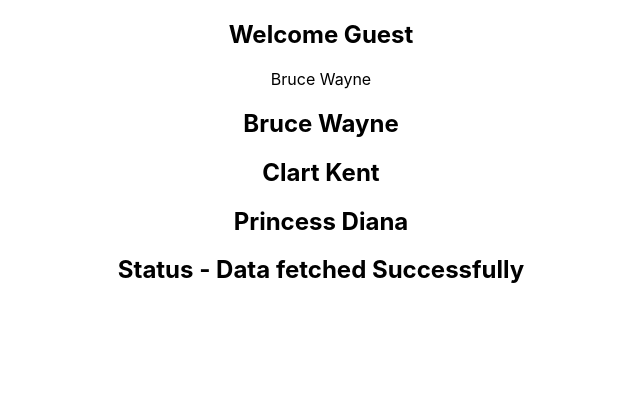
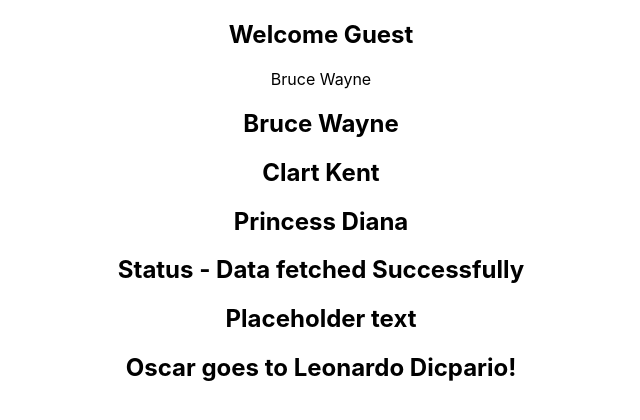
Before and after one commit to chetanalotliker/learn-react-typescript, a React (Create React App) app: page / in a window 1280 px wide. Shown: the top 420 px of the page, without its empty margins (319-959 px from the left). Built offline with nearby package versions, Linux system fonts and the light colour scheme.

Commit message:
Learn optional props

```diff
--- a/src/App.tsx
+++ b/src/App.tsx
@@ -1,5 +1,7 @@
 import './App.css';
+import { Oscar } from './Oscar';
 import { Greet } from './components/Greet';
+import { Heading } from './components/Heading';
 import { Person } from './components/Person';
 import { PersonList } from './components/PersonList';
 import { Status } from './components/Status';
@@ -26,10 +28,14 @@ function App() {
   ]
   return (
     <div className="App">
-      <Greet name='Chetana' messageCount={20} isLoggedIn={false} />
+      <Greet name='Mark' isLoggedIn={false} />
       <Person name={personName}/>
       <PersonList names={nameList}/>
       <Status status='success' />
+      <Heading>Placeholder text</Heading>
+      <Oscar>
+        <Heading>Oscar goes to Leonardo Dicpario!</Heading>
+      </Oscar>
     </div>
   );
 }
--- /dev/null
+++ b/src/Oscar.tsx
@@ -0,0 +1,9 @@
+import React from "react"
+
+type OscarProps = {
+    children: React.ReactNode
+}
+
+export const Oscar = (props: OscarProps)=>{
+    return <div>{props.children}</div>
+}
--- a/src/components/Greet.tsx
+++ b/src/components/Greet.tsx
@@ -1,15 +1,16 @@
 type GreetProps = {
     name: string,
-    messageCount: number,
+    messageCount?: number,
     isLoggedIn: boolean
 }
 
 export const Greet = (props: GreetProps)=>{
+    const { messageCount = 0} = props;
     return (
         <div>
             <h2>
                 {
-                    props.isLoggedIn? `Welcome ${props.name}! You have ${props.messageCount} unread messages`:`Welcome Guest`
+                    props.isLoggedIn? `Welcome ${props.name}! You have ${messageCount} unread messages`:`Welcome Guest`
                 }
             </h2>
         </div>
--- /dev/null
+++ b/src/components/Heading.tsx
@@ -0,0 +1,7 @@
+type HeadingProps = {
+    children: String
+}
+
+export const Heading = (props: HeadingProps) =>{
+    return <h2>{props.children}</h2>
+}
```
Also changed, not shown: 1 other file (tests, documents, lock files or other folders).
